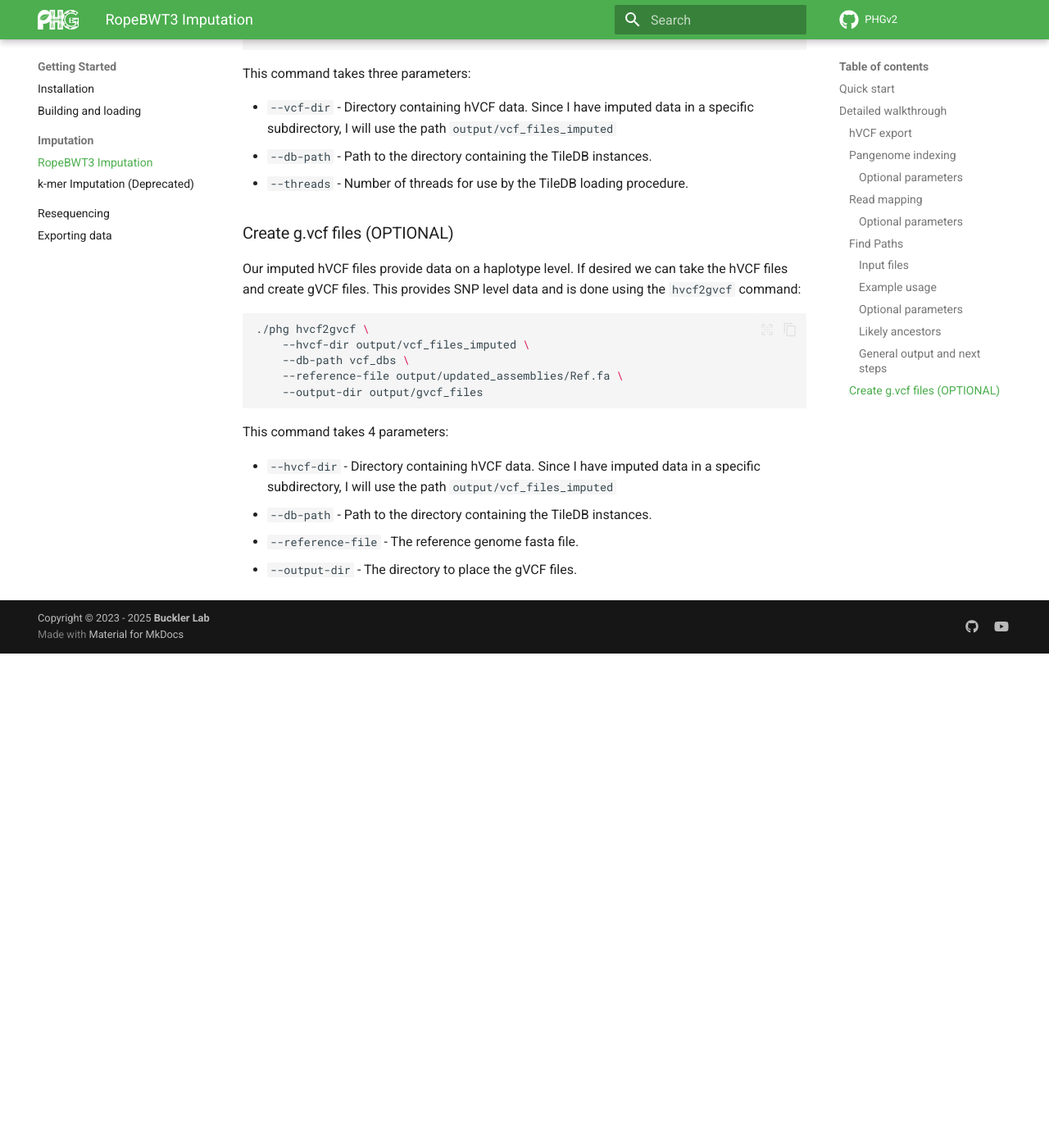
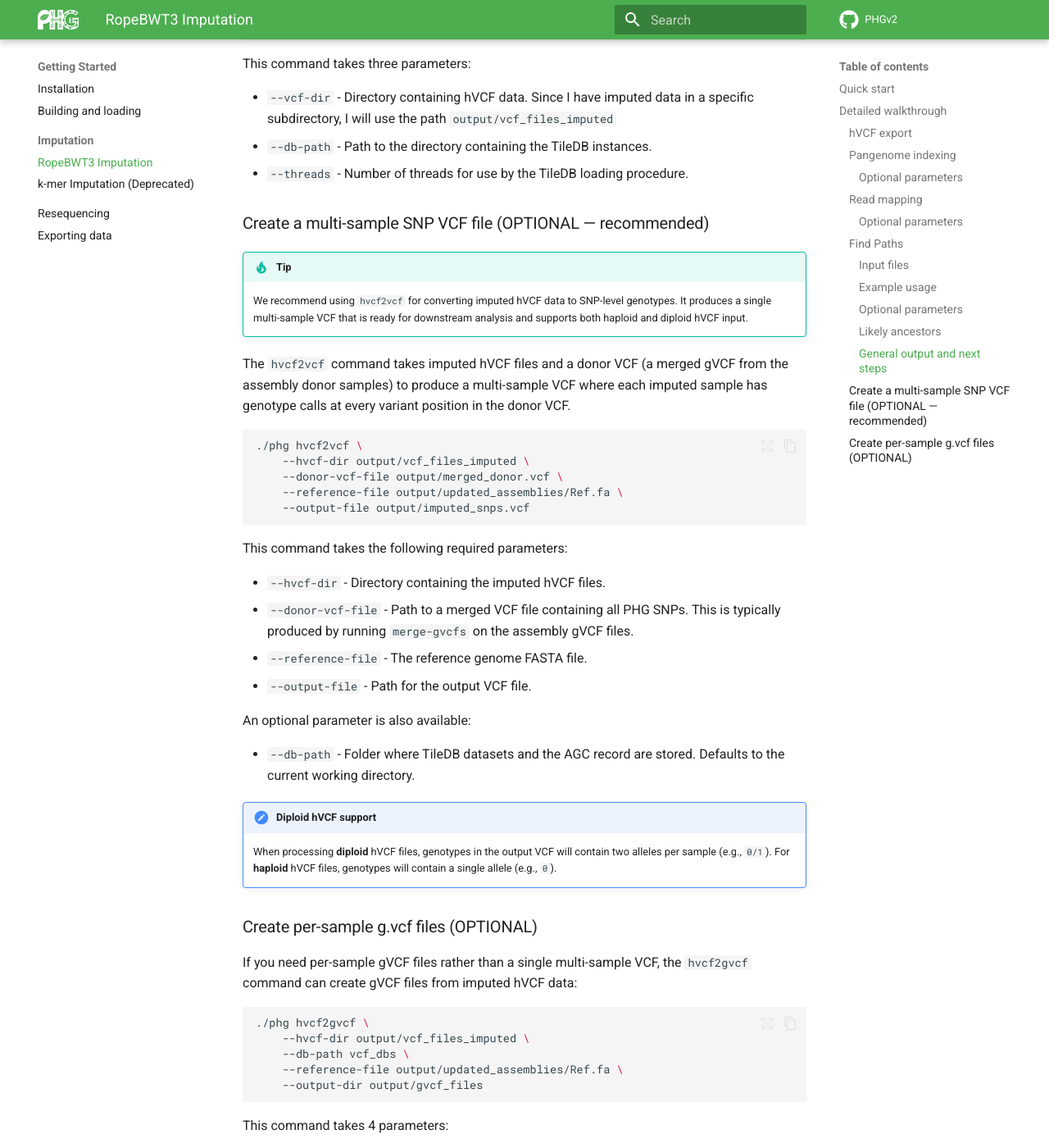
Before and after one commit to maize-genetics/phg_v2, an MkDocs documentation site: the page built from docs/imputation_ropebwt.md, in a window 1280 px wide and 1400 px high, scrolled down 14459 px. Shown: the whole window at 82% size. Built offline with MkDocs 1.6.1 and Material for MkDocs 9.7.7, drawn with Linux system fonts in a browser that asks for light colours; comment, search, counter and statistics services are not loaded; before the commit the page ends 15256 px from its top, so only the background shows below that; some of the changed text lies outside the part shown.

Commit message:
Add hvcf2* command notes

````diff
--- a/docs/imputation.md
+++ b/docs/imputation.md
@@ -69,7 +69,16 @@ imputation using the PHG:
       --output-dir /my/imputed/hvcfs
   ```
 
-* OPTIONAL: Get SNPs from imputed hVCFs
+* OPTIONAL (recommended): Get a multi-sample SNP VCF from imputed hVCFs
+  ```shell
+  phg hvcf2vcf \
+      --hvcf-dir /my/imputed/hvcfs \
+      --donor-vcf-file /my/merged/donor.vcf \
+      --reference-file /my/ref/genome \
+      --output-file /my/output/imputed.vcf
+  ```
+
+* OPTIONAL: Get per-sample gVCFs from imputed hVCFs
   ```shell
   phg hvcf2gvcf \
       --hvcf-dir /my/imputed/hvcfs \
@@ -698,10 +707,52 @@ This command takes three parameters:
 * `--threads` - Number of threads for use by the TileDB loading
   procedure.
 
-### Create g.vcf files (OPTIONAL)
-Our imputed hVCF files provide data on a haplotype level. If desired we can take
-the hVCF files and create gVCF files. This provides SNP level data and is done using
-the `hvcf2gvcf` command:
+### Create a multi-sample SNP VCF file (OPTIONAL — recommended)
+
+!!! tip
+    We recommend using `hvcf2vcf` for converting imputed hVCF data to
+    SNP-level genotypes. It produces a single multi-sample VCF that is
+    ready for downstream analysis and supports both haploid and diploid
+    hVCF input.
+
+The `hvcf2vcf` command takes imputed hVCF files and a donor VCF (a
+merged gVCF from the assembly donor samples) to produce a multi-sample
+VCF where each imputed sample has genotype calls at every variant
+position in the donor VCF.
+
+```shell
+./phg hvcf2vcf \
+    --hvcf-dir output/vcf_files_imputed \
+    --donor-vcf-file output/merged_donor.vcf \
+    --reference-file output/updated_assemblies/Ref.fa \
+    --output-file output/imputed_snps.vcf
+```
+
+This command takes the following required parameters:
+
+* `--hvcf-dir` - Directory containing the imputed hVCF files.
+* `--donor-vcf-file` - Path to a merged VCF file containing all PHG
+  SNPs. This is typically produced by running `merge-gvcfs` on the
+  assembly gVCF files.
+* `--reference-file` - The reference genome FASTA file.
+* `--output-file` - Path for the output VCF file.
+
+An optional parameter is also available:
+
+* `--db-path` - Folder where TileDB datasets and the AGC record are
+  stored. Defaults to the current working directory.
+
+!!! note "Diploid hVCF support"
+    When processing **diploid** hVCF files, genotypes in the output VCF
+    will contain two alleles per sample (e.g., `0/1`). For **haploid**
+    hVCF files, genotypes will contain a single allele (e.g., `0`).
+
+
+### Create per-sample g.vcf files (OPTIONAL)
+
+If you need per-sample gVCF files rather than a single multi-sample
+VCF, the `hvcf2gvcf` command can create gVCF files from imputed hVCF
+data:
 
 ```shell
 ./phg hvcf2gvcf \
@@ -719,3 +770,9 @@ This command takes 4 parameters:
 * `--db-path` - Path to the directory containing the TileDB instances.
 * `--reference-file` - The reference genome fasta file.
 * `--output-dir` - The directory to place the gVCF files.
+
+!!! note "Diploid hVCF support"
+    When processing **diploid** hVCF files, `hvcf2gvcf` outputs two
+    separate gVCF files per sample -- one for each gamete. The files are
+    named `<sample>_1.g.vcf` and `<sample>_2.g.vcf`. For **haploid**
+    hVCF files, a single `<sample>.g.vcf` file is produced.
--- a/docs/imputation_ropebwt.md
+++ b/docs/imputation_ropebwt.md
@@ -4,16 +4,6 @@
     This is the recommended imputation method. Please
     [let us know](https://github.com/maize-genetics/phg_v2/issues/new/choose) if
     you have any questions or issues.
-
-!!! danger "Diploid hVCF to gVCF disclaimer"
-    There is a known bug in the `hvcf2gvcf` command that affects **diploid** hVCF
-    files. This affects all PHGv2 versions after 2.3.7.144.
-    The output gVCF will only contain variants from the first haplotype -
-    variants from the second haplotype are omitted entirely. **Haploid hVCF files
-    are not affected.**
-    We are actively working on a fix and will update the documentation when it is
-    resolved. If you have questions or need assistance, please [comment on the announcement discussion] (https://github.com/maize-genetics/phg_v2/discussions/347)
-
 
 In this document, we will discuss the steps needed to perform
 imputation using the [ropebwt3](https://github.com/lh3/ropebwt3) tool within the PHG. The steps:
@@ -75,7 +65,16 @@ imputation using the [ropebwt3](https://github.com/lh3/ropebwt3) tool within the
       --output-dir /my/imputed/hvcfs
   ```
 
-* OPTIONAL: Get SNPs from imputed hVCFs
+* OPTIONAL (recommended): Get a multi-sample SNP VCF from imputed hVCFs
+  ```shell
+  phg hvcf2vcf \
+      --hvcf-dir /my/imputed/hvcfs \
+      --donor-vcf-file /my/merged/donor.vcf \
+      --reference-file /my/ref/genome \
+      --output-file /my/output/imputed.vcf
+  ```
+
+* OPTIONAL: Get per-sample gVCFs from imputed hVCFs
   ```shell
   phg hvcf2gvcf \
       --hvcf-dir /my/imputed/hvcfs \
@@ -678,10 +677,52 @@ This command takes three parameters:
 * `--threads` - Number of threads for use by the TileDB loading
   procedure.
 
-### Create g.vcf files (OPTIONAL)
-Our imputed hVCF files provide data on a haplotype level. If desired we can take
-the hVCF files and create gVCF files. This provides SNP level data and is done using
-the `hvcf2gvcf` command:
+### Create a multi-sample SNP VCF file (OPTIONAL — recommended)
+
+!!! tip
+    We recommend using `hvcf2vcf` for converting imputed hVCF data to
+    SNP-level genotypes. It produces a single multi-sample VCF that is
+    ready for downstream analysis and supports both haploid and diploid
+    hVCF input.
+
+The `hvcf2vcf` command takes imputed hVCF files and a donor VCF (a
+merged gVCF from the assembly donor samples) to produce a multi-sample
+VCF where each imputed sample has genotype calls at every variant
+position in the donor VCF.
+
+```shell
+./phg hvcf2vcf \
+    --hvcf-dir output/vcf_files_imputed \
+    --donor-vcf-file output/merged_donor.vcf \
+    --reference-file output/updated_assemblies/Ref.fa \
+    --output-file output/imputed_snps.vcf
+```
+
+This command takes the following required parameters:
+
+* `--hvcf-dir` - Directory containing the imputed hVCF files.
+* `--donor-vcf-file` - Path to a merged VCF file containing all PHG
+  SNPs. This is typically produced by running `merge-gvcfs` on the
+  assembly gVCF files.
+* `--reference-file` - The reference genome FASTA file.
+* `--output-file` - Path for the output VCF file.
+
+An optional parameter is also available:
+
+* `--db-path` - Folder where TileDB datasets and the AGC record are
+  stored. Defaults to the current working directory.
+
+!!! note "Diploid hVCF support"
+    When processing **diploid** hVCF files, genotypes in the output VCF
+    will contain two alleles per sample (e.g., `0/1`). For **haploid**
+    hVCF files, genotypes will contain a single allele (e.g., `0`).
+
+
+### Create per-sample g.vcf files (OPTIONAL)
+
+If you need per-sample gVCF files rather than a single multi-sample
+VCF, the `hvcf2gvcf` command can create gVCF files from imputed hVCF
+data:
 
 ```shell
 ./phg hvcf2gvcf \
@@ -699,3 +740,9 @@ This command takes 4 parameters:
 * `--db-path` - Path to the directory containing the TileDB instances.
 * `--reference-file` - The reference genome fasta file.
 * `--output-dir` - The directory to place the gVCF files.
+
+!!! note "Diploid hVCF support"
+    When processing **diploid** hVCF files, `hvcf2gvcf` outputs two
+    separate gVCF files per sample -- one for each gamete. The files are
+    named `<sample>_1.g.vcf` and `<sample>_2.g.vcf`. For **haploid**
+    hVCF files, a single `<sample>.g.vcf` file is produced.
````
